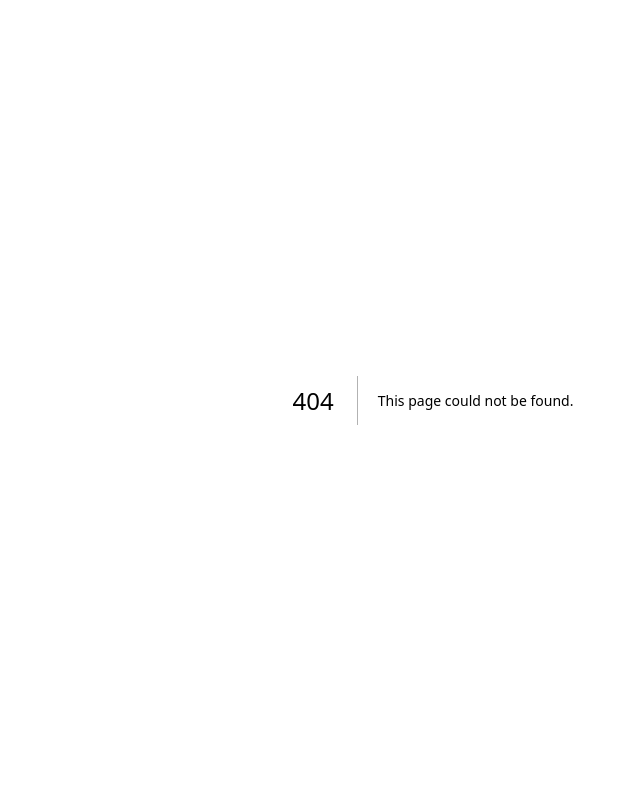
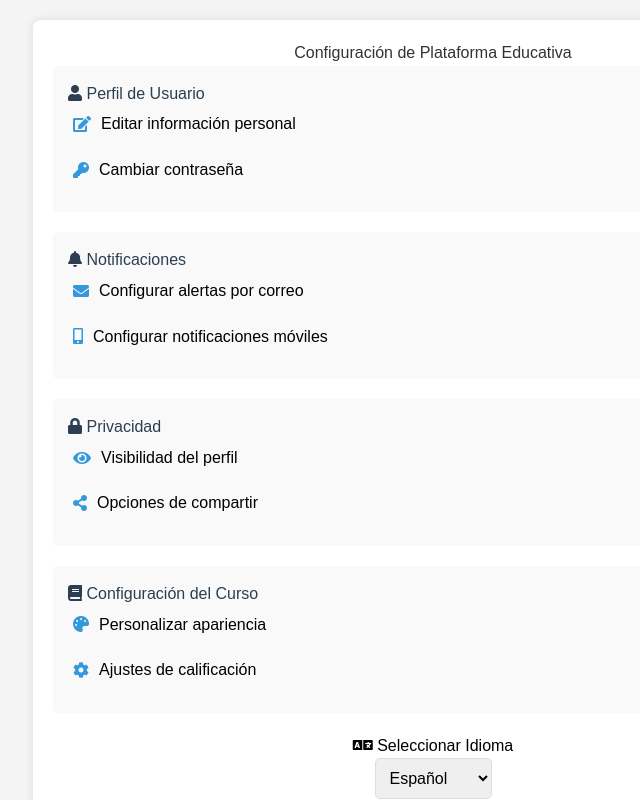
Before and after one commit to samuelacevedo9307/education-project, a Next.js app: page /pages/Configuracion in a window 1280 px wide. Before the commit this address had no page. Shown: the whole page, without its empty margins (207-847 px from the left). Built offline with nearby package versions, Linux system fonts and the light colour scheme.

Commit message:
Configuracion

```diff
--- /dev/null
+++ b/src/app/pages/Configuracion/page.tsx
@@ -0,0 +1,132 @@
+"use client";
+import { useEffect, useState } from "react";
+import Head from 'next/head';
+
+interface ConfigItem {
+  icon: string;
+  text: string;
+}
+
+interface ConfigSection {
+  title: string;
+  icon: string;
+  items: ConfigItem[];
+}
+
+const configSections: ConfigSection[] = [
+  {
+    title: "Perfil de Usuario",
+    icon: "fas fa-user",
+    items: [
+      { icon: "fas fa-edit", text: "Editar información personal" },
+      { icon: "fas fa-key", text: "Cambiar contraseña" }
+    ]
+  },
+  {
+    title: "Notificaciones",
+    icon: "fas fa-bell",
+    items: [
+      { icon: "fas fa-envelope", text: "Configurar alertas por correo" },
+      { icon: "fas fa-mobile-alt", text: "Configurar notificaciones móviles" }
+    ]
+  },
+  {
+    title: "Privacidad",
+    icon: "fas fa-lock",
+    items: [
+      { icon: "fas fa-eye", text: "Visibilidad del perfil" },
+      { icon: "fas fa-share-alt", text: "Opciones de compartir" }
+    ]
+  },
+  {
+    title: "Configuración del Curso",
+    icon: "fas fa-book",
+    items: [
+      { icon: "fas fa-palette", text: "Personalizar apariencia" },
+      { icon: "fas fa-cog", text: "Ajustes de calificación" }
+    ]
+  }
+];
+
+const languages = [
+  { code: "es", name: "Español" },
+  { code: "en", name: "English" },
+  { code: "fr", name: "Français" },
+  { code: "de", name: "Deutsch" },
+  { code: "it", name: "Italiano" },
+  { code: "guna", name: "Guna Yala" }
+];
+
+const ConfigItem: React.FC<{ item: ConfigItem }> = ({ item }) => {
+  const [isHovered, setIsHovered] = useState(false);
+
+  return (
+    <div
+      style={{
+        display: 'flex',
+        alignItems: 'center',
+        marginBottom: '10px',
+        padding: '5px',
+        borderRadius: '5px',
+        backgroundColor: isHovered ? '#e0e0e0' : 'transparent',
+        transition: 'background-color 0.3s ease',
+        cursor: 'pointer'
+      }}
+      onMouseEnter={() => setIsHovered(true)}
+      onMouseLeave={() => setIsHovered(false)}
+    >
+      <i className={item.icon} style={{ marginRight: '10px', color: '#3498db' }}></i>
+      {item.text}
+    </div>
+  );
+};
+
+const ConfiguracionPlataforma: React.FC = () => {
+  const [selectedLanguage, setSelectedLanguage] = useState("es");
+
+  return (
+    <div style={{ fontFamily: 'Arial, sans-serif', lineHeight: 1.6, margin: 0, padding: '20px', backgroundColor: '#f4f4f4' }}>
+      <Head>
+        <title>Configuración de Plataforma Educativa</title>
+        <link rel="stylesheet" href="https://cdnjs.cloudflare.com/ajax/libs/font-awesome/5.15.3/css/all.min.css" />
+      </Head>
+
+      <div style={{ maxWidth: '800px', margin: '0 auto', backgroundColor: '#fff', padding: '20px', borderRadius: '8px', boxShadow: '0 0 10px rgba(0,0,0,0.1)' }}>
+        <h1 style={{ color: '#333', textAlign: 'center' }}>Configuración de Plataforma Educativa</h1>
+
+        {configSections.map((section, index) => (
+          <div key={index} style={{ marginBottom: '20px', padding: '15px', backgroundColor: '#f9f9f9', borderRadius: '5px' }}>
+            <h2 style={{ marginTop: 0, color: '#2c3e50' }}>
+              <i className={section.icon}></i> {section.title}
+            </h2>
+            {section.items.map((item, itemIndex) => (
+              <ConfigItem key={itemIndex} item={item} />
+            ))}
+          </div>
+        ))}
+
+        <div style={{ marginTop: '20px', textAlign: 'center' }}>
+          <h2><i className="fas fa-language"></i> Seleccionar Idioma</h2>
+          <select
+            value={selectedLanguage}
+            onChange={(e) => setSelectedLanguage(e.target.value)}
+            style={{
+              padding: '10px',
+              fontSize: '16px',
+              borderRadius: '5px',
+              border: '1px solid #ddd',
+              cursor: 'pointer',
+              transition: 'background-color 0.3s ease'
+            }}
+          >
+            {languages.map((lang) => (
+              <option key={lang.code} value={lang.code}>{lang.name}</option>
+            ))}
+          </select>
+        </div>
+      </div>
+    </div>
+  );
+};
+
+export default ConfiguracionPlataforma;
--- a/src/app/pages/dashboard/page.tsx
+++ b/src/app/pages/dashboard/page.tsx
@@ -1,6 +1,8 @@
 "use client";
 import { useEffect, useState } from "react";
 import { useRouter } from "next/navigation";
+import Link from "next/link";
+
 
 interface CourseInfo {
   title: string;
@@ -201,9 +203,12 @@ const Dashboard: React.FC = () => {
                 alt="icon"
                 className="icon w-10 h-10"
               />
-              <button className="button w-4/6 text-white p-5">
+              <Link href="/pages/Configuracion">
+                <button className="button w-4/6 text-white p-5">
                 Configuración
-              </button>
+                </button>
+              </Link>
+
             </div>
 
             <div className="w-full flex justify-center items-center p-5 ">
```
